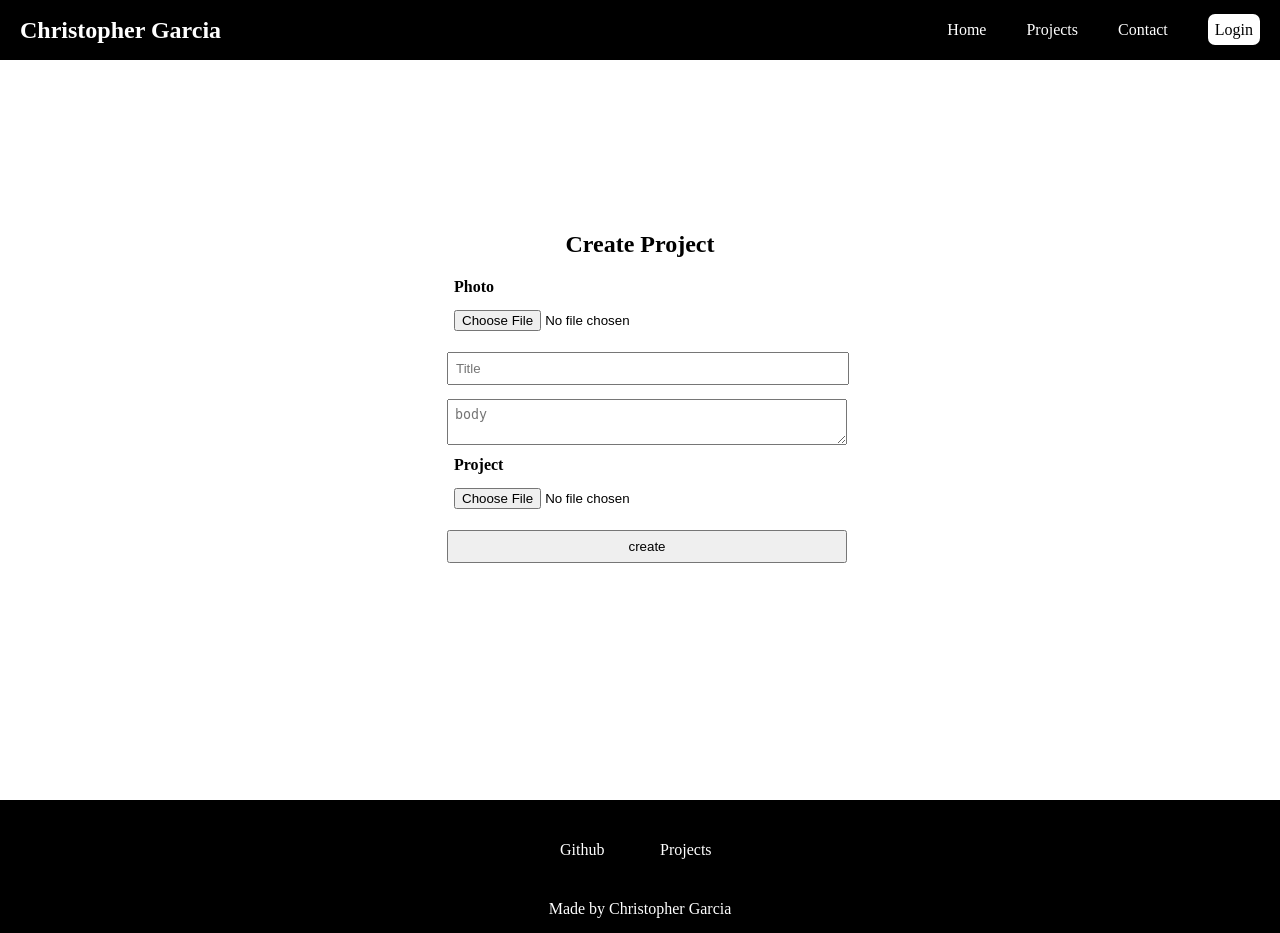
After one commit to DeveloperChristopher/Pyweb, a Flask app: page /create/project in a window 1280 px wide. The commit adds this page. Run offline with Flask 3, Linux system fonts and the light colour scheme.

Commit message:
WIP create/update project form

```diff
--- a/app.py
+++ b/app.py
@@ -16,6 +16,15 @@ def get_projects_db():
 @app.route('/projects', methods=['GET', 'POST'])
 def projects():
     return render_template("pages/projects/index.html", projects=get_projects_db())
+
+@app.route('/create/project')
+def create_project():
+    return render_template("pages/projects/create.html")
+
+@app.route('/update/project')
+def update_project():
+    form_data = request.args
+    return render_template("pages/projects/update.html", project=get_project_db(form_data["id"]))
 
 def get_project_db(id):
     project = Project()
--- a/static/css/app.css
+++ b/static/css/app.css
@@ -24,6 +24,19 @@
 
 .navbar ul {
     display: flex;
+}
+
+h1 a {
+    text-decoration: none;
+    color: white;
+}
+
+h1 a:hover {
+    color: rgb(179, 179, 179);
+}
+
+h1 a:active {
+    color: rgb(109, 108, 108);
 }
 
 #login-btn {
--- a/static/css/login.css
+++ b/static/css/form.css
@@ -1,12 +1,12 @@
-#login-container {
+#container {
     width: 100%;
-    height:100vh;
+    height: 100vh;
     display: flex;
     justify-content: center;
     align-items: center;
 }
 
-#login-wrapper {
+#wrapper {
     width: 400px;
     height: min-content;
 }
@@ -16,11 +16,16 @@ h2 {
     margin-bottom: 20px;
 }
 
-input {
+input, textarea, label {
     padding: 7px;
     width: calc(100% - 16px);
     margin: 7px;
 }
+
+label {
+    font-weight: bolder;
+}
+
 input[type="submit"] {
     padding: 7px;
     width: 100% !important;
--- a/templates/components/navbar.html
+++ b/templates/components/navbar.html
@@ -1,6 +1,6 @@
 <nav class="navbar">
     <div>
-        <h1>Christopher Garcia</h1>
+        <h1><a href="/">Christopher Garcia</a></h1>
     </div>
     <ul>
         <li><a href="/">Home</a></li>
--- /dev/null
+++ b/templates/pages/projects/create.html
@@ -0,0 +1,30 @@
+{% extends "layout.html" %}
+
+{% block title %}
+    Project Create
+{% endblock %}
+
+{% block style %}
+<link rel="stylesheet" href="/static/css/form.css">
+
+{% endblock %}
+
+{% block main %}
+    <div id="container">
+        <div id="wrapper">
+        <h2>Create Project</h2>
+        <form action="/store/project" method="post" enctype="multipart/form-data">
+            <label for="">Photo</label>
+            <input type="file" name="image" id="">
+            <input type="text" name="title" placeholder="Title" id="">
+            <textarea name="body" placeholder="body" id=""></textarea>
+            <label for="">Project</label>
+            <input type="file" name="project" id="">
+            <input type="submit" value="create">
+        </form>
+        {% for msg in get_flashed_messages() %}
+            <p class="flash">{{ msg }}</p>
+        {% endfor %}
+        </div>
+    </div>
+{% endblock %}
--- a/templates/pages/projects/index.html
+++ b/templates/pages/projects/index.html
@@ -13,10 +13,8 @@
 <!-- Pagina is ook geschreven met AI -->
     <div id="project-container">
         <div id="project-wrapper">
-            {% if not session["user_id"] %}
-                <li><a href="/login" id="login-btn">Login</a></li>
-            {% else %}
-                <li><a href="/logout">logout</a></li>
+            {% if session["user_id"] %}
+                <li><a href="/create/project" class="project-btn">Create Project</a></li>
             {% endif %}
 
             {% include "components/projects/list.html" %}
--- a/templates/pages/users/login.html
+++ b/templates/pages/users/login.html
@@ -5,13 +5,13 @@
 {% endblock %}
 
 {% block style %}
-<link rel="stylesheet" href="/static/css/login.css">
+<link rel="stylesheet" href="/static/css/form.css">
 
 {% endblock %}
 
 {% block main %}
-<div id="login-container">
-    <div id="login-wrapper">
+<div id="container">
+    <div id="wrapper">
         <h2>Login</h2>
         <form action="/authenticate" method="post">
             <input type="text" name="username" placeholder="Username" id=""><br>
```
Also changed, not shown: createDB.py (+4 -4 lines), static/css/projects.css (+12 -0 lines), templates/pages/projects/update.html (added), 1 other file.
